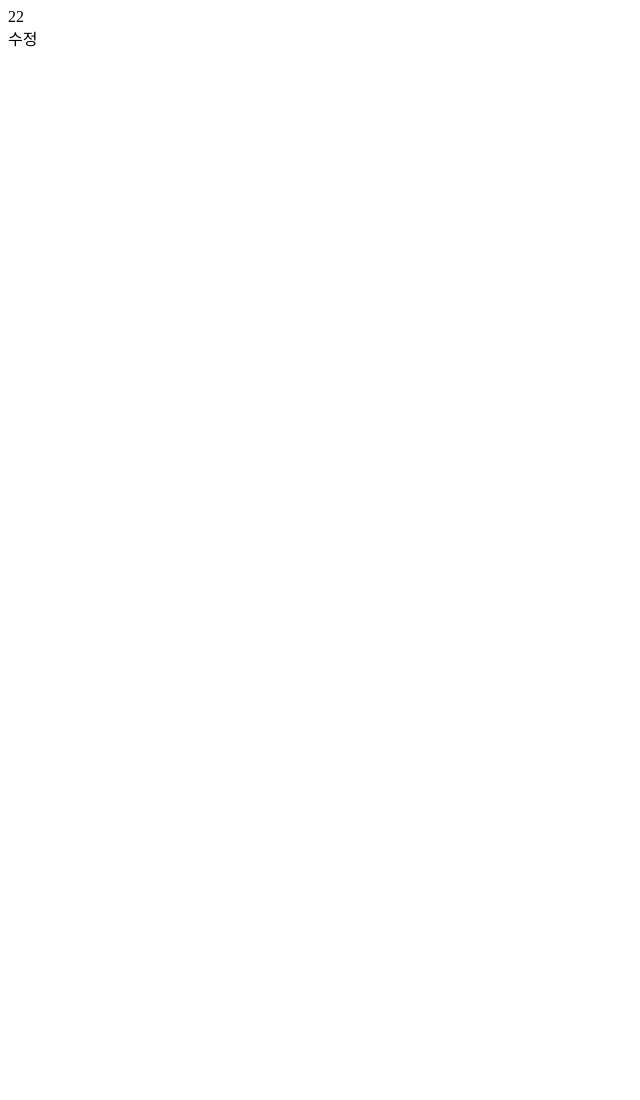
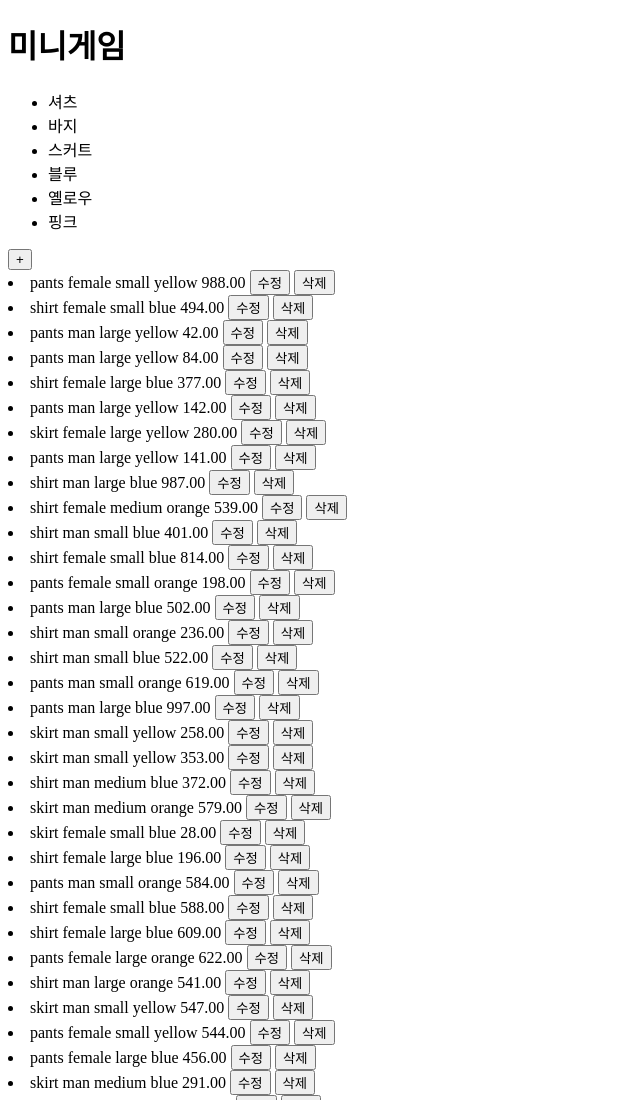
Before and after one commit to fe-javascript-study/mini-shop, a website built with Parcel: page index.html in a window 1280 px wide. Shown: the top 1100 px of the page, without its empty margins (0-640 px from the left). Before the commit the page ends 800 px from the top, so only its background shows below. Built offline with nearby package versions, Linux system fonts and the light colour scheme; data requests are answered from the project's data file.

Commit message:
fix : 미니샵 리스트 추가

```diff
--- a/api/index.js
+++ b/api/index.js
@@ -17,7 +17,6 @@ instance.interceptors.request.use(
 
 instance.interceptors.response.use(
     function (response) {
-        console.log(response);
 
         return response.data;
 
--- a/index.html
+++ b/index.html
@@ -5,8 +5,21 @@
     <title>테스트</title>
 </head>
 <body>
-    <div>22</div>
-    <div class="btn">수정</div>
+    <div class="shop--wrap">
+        <div class="shop--header">
+            <h1>미니게임</h1>
+            <ul>
+                <li>셔츠</li>
+                <li>바지</li>
+                <li>스커트</li>
+                <li>블루</li>
+                <li>옐로우</li>
+                <li>핑크</li>
+            </ul>
+            <button class="btn--add">+</button>
+        </div>
+        <div class="shop--contents"></div>
+    </div>
     <script src="index.js"></script>
 </body>
 </html>
--- a/index.js
+++ b/index.js
@@ -1,3 +1,24 @@
 import { getShop } from "./api/index";
 
-const getShopData = getShop().then((data) => console.log(data))
+
+const renderTotalList = () => {
+    const contents = document.querySelector('.shop--contents');
+
+    let list = '';
+
+    getShop().then((data) => {
+        data.map((item, idx) => contents.innerHTML += `<li data-idx="${idx}">
+            <span>${item.name}</span>
+            <span>${item.gender}</span>
+            <span>${item.size}</span>
+            <span>${item.color}</span>
+            <span>${item.price}</span>
+            <span>
+                <button>수정</button>
+                <button>삭제</button>
+            </span>
+        </li>`)
+    })
+}
+
+renderTotalList()
```
